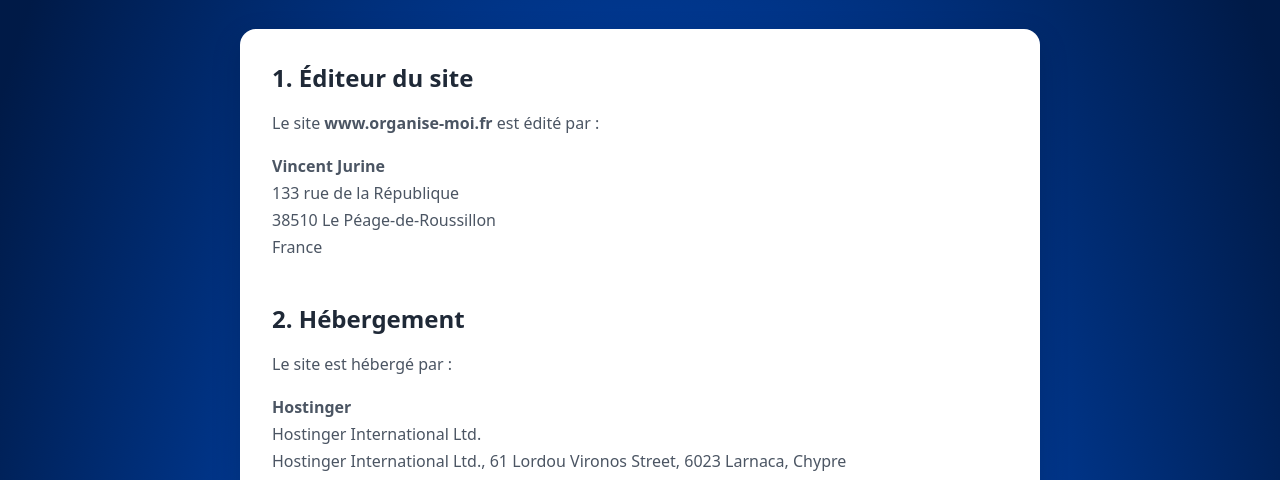
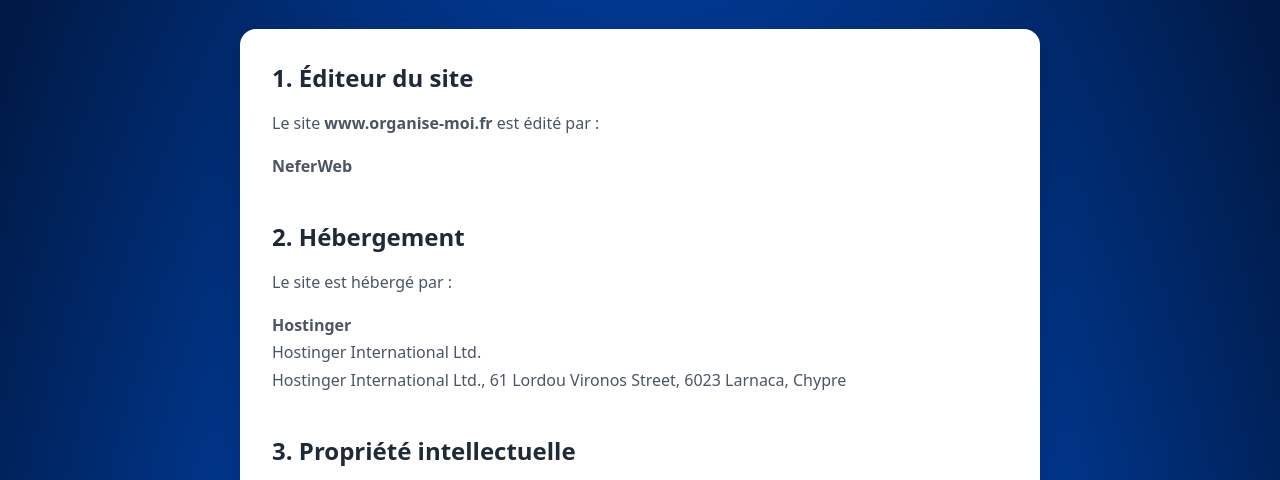
Before and after one commit to NeferNedjer/organise-moi, a plain HTML site: page mentions-legales.html in a window 1280 px wide. Shown: the part 313-793 px from the top of the page. Drawn offline with nearby package versions, Linux system fonts and the light colour scheme.

```diff
--- a/mentions-legales.html
+++ b/mentions-legales.html
@@ -25,7 +25,6 @@
     <meta name="twitter:description" content="Mentions légales du site Organise-Moi. Informations sur l'éditeur, l'hébergeur et les conditions d'utilisation.">
     <meta name="twitter:image" content="https://www.organise-moi.fr/img/organise-moi.webp">
 
-    <link rel="icon" type="image/svg+xml" href="img/favicon.svg">
     <link rel="icon" type="image/png" sizes="96x96" href="img/favicon-96x96.png">
     <link rel="icon" type="image/x-icon" href="img/favicon.ico">
     <link rel="apple-touch-icon" href="img/apple-touch-icon.png">
@@ -59,10 +58,8 @@
                         Le site <strong>www.organise-moi.fr</strong> est édité par :
                     </p>
                     <p>
-                        <strong>Vincent Jurine</strong><br>
-                        133 rue de la République<br>
-                        38510 Le Péage-de-Roussillon<br>
-                        France
+                        <strong>NeferWeb</strong><br>
+
                     </p>
                 </section>
 
```
Also changed, not shown: 404.html (+0 -1 lines), a-propos.html (+0 -1 lines), conditions-utilisation.html (+0 -1 lines), index.html (+0 -1 lines), politique-confidentialite.html (+0 -1 lines), tools/checklist-demenagement.html (+0 -1 lines), tools/checklist-rentree.html (+0 -1 lines), tools/checklist-vacances.html (+0 -1 lines), tools/liste-courses.html (+0 -1 lines), tools/organisation-cadeau.html (+0 -1 lines), tools/planning-semaine.html (+0 -1 lines), tools/taches-menageres.html (+0 -1 lines), tools/todo.html (+0 -1 lines).
